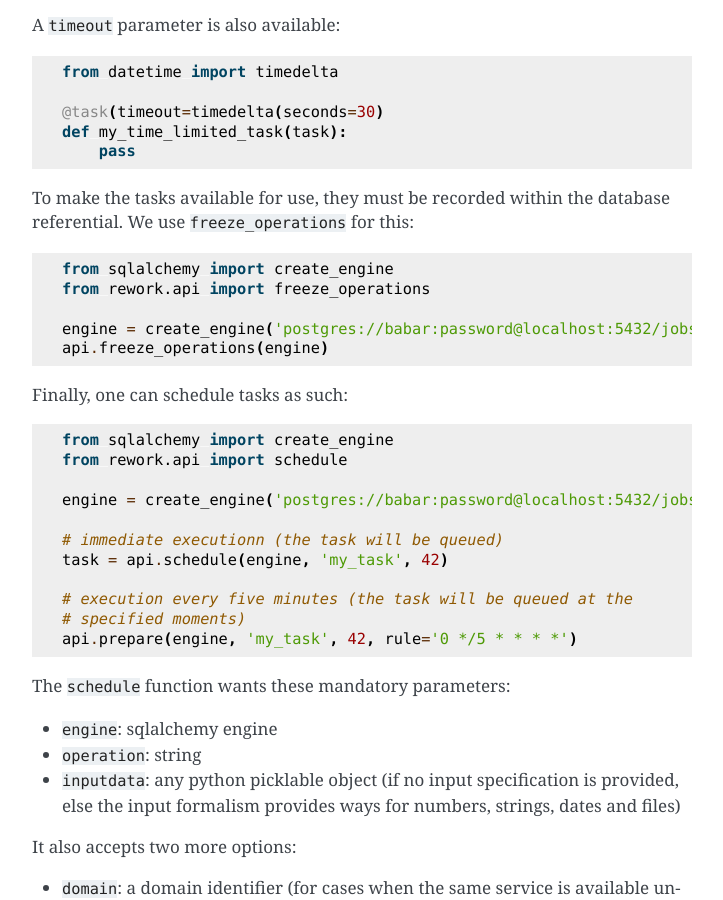
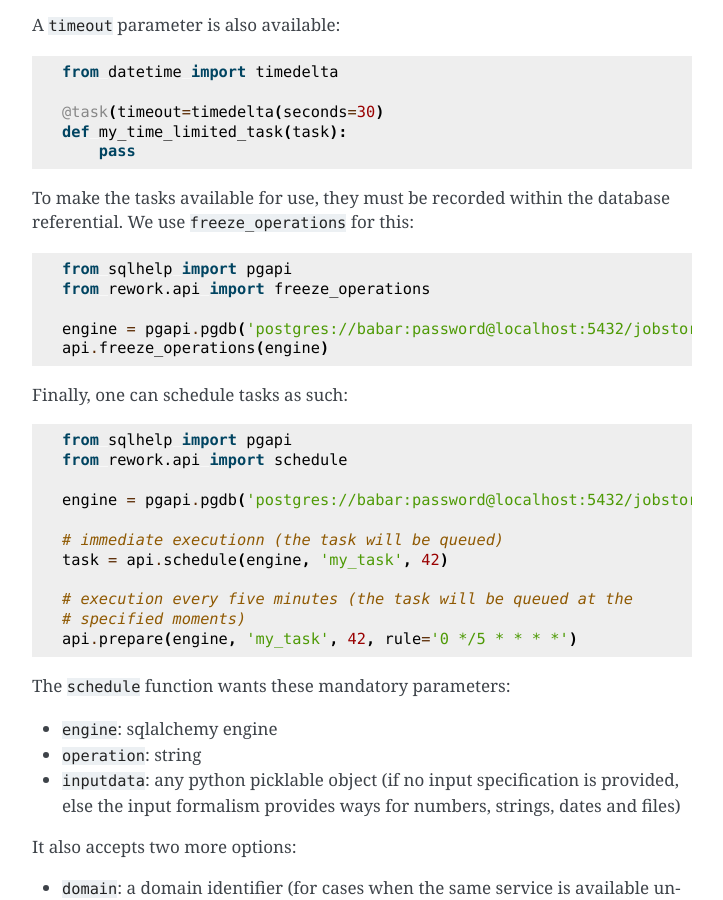
Before and after one commit to pythonianfr/rework, a Sphinx documentation site: the page built from doc/index.rst, in a window 1280 px wide and 900 px high, scrolled down 7473 px. Shown: the whole window, without its empty margins (388-1111 px from the left). Built offline with Sphinx 7.4.7, drawn with Linux system fonts in a browser that asks for light colours; some of the changed text lies outside the part shown.

Commit message:
remove all remnants of sqlalchemy/psycopg2
related to sqlhelp#5

```diff
--- a/doc/index.rst
+++ b/doc/index.rst
@@ -94,7 +94,7 @@ This being done, we can start writing our first task:
 .. code-block:: python
 
    from rework import api
-   from sqlalchemy import create_engine
+   from sqlhelp import pgapi
 
    @api.task
    def my_first_task(task):
@@ -106,7 +106,7 @@ This being done, we can start writing our first task:
 
 
    def main(uri):
-       engine = create_engine(
+       engine = pgapi.pgdb(
            'postgres://babar:password@localhost/jobstore'
        )
        # now, schedule tasks
@@ -438,10 +438,10 @@ database referential. We use ``freeze_operations`` for this:
 
 .. code-block:: python
 
-   from sqlalchemy import create_engine
+   from sqlhelp import pgapi
    from rework.api import freeze_operations
 
-   engine = create_engine('postgres://babar:password@localhost:5432/jobstore')
+   engine = pgapi.pgdb('postgres://babar:password@localhost:5432/jobstore')
    api.freeze_operations(engine)
 
 
@@ -449,10 +449,10 @@ Finally, one can schedule tasks as such:
 
 .. code-block:: python
 
-   from sqlalchemy import create_engine
+   from sqlhelp import pgapi
    from rework.api import schedule
 
-   engine = create_engine('postgres://babar:password@localhost:5432/jobstore')
+   engine = pgapi.pgdb('postgres://babar:password@localhost:5432/jobstore')
 
    # immediate executionn (the task will be queued)
    task = api.schedule(engine, 'my_task', 42)
--- a/setup.py
+++ b/setup.py
@@ -20,9 +20,7 @@ setup(name='rework',
       install_requires=[
           'psutil',
           'colorama',
-          'sqlalchemy < 2',
           'sqlhelp',
-          'psycopg2-binary',
           'click',
           'tzlocal',
           'isodate',
```
Also changed, not shown: .gitlab-ci.yml, 1 other file.
